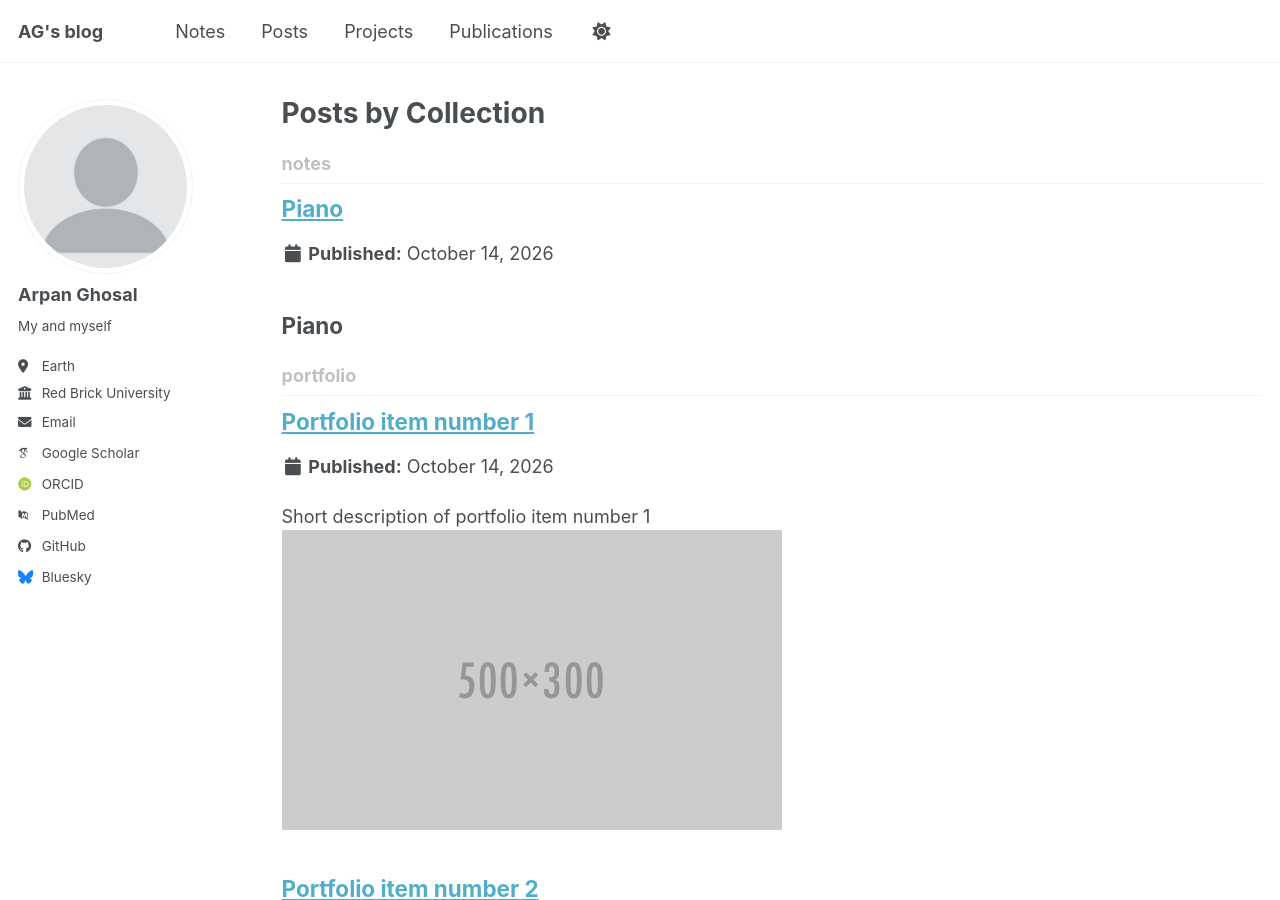
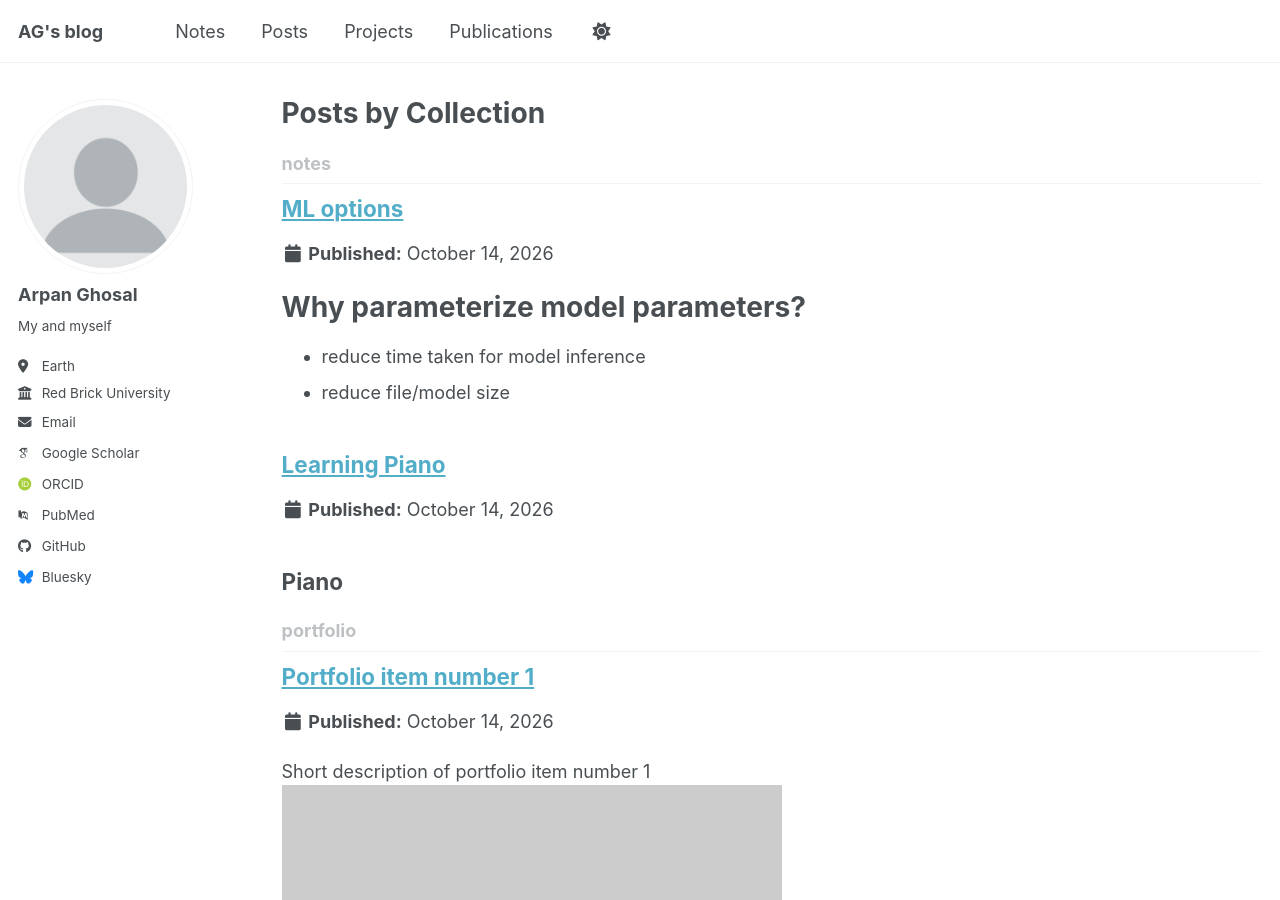
Before and after one commit to arpanghosal/arpanghosal.github.io, a Jekyll site: the page built from _pages/collection-archive.html, in a window 1280 px wide and 900 px high. Built offline with Jekyll 4.4.1, drawn with Linux system fonts in a browser that asks for light colours; some web fonts are replaced; a script bundle is joined from its source files by our own code; library files that are not in the unit come from our copies; some of the changed lines change nothing that is shown.

Commit message:
Ml lesson 1

```diff
--- a/_notes/ML.md
+++ b/_notes/ML.md
@@ -0,0 +1,95 @@
+---
+title: "ML options"
+date: 2026-10-14
+---
+
+
+
+# Why parameterize model parameters?
+ - reduce time taken for model inference
+ - reduce file/model size
+
+<!-- ![[Pasted image 20230724142836.png]]  -->
+For the above, we have
+ input = **Input**((**None**, **50**))
+ dense = **Dense**(**100**)(input)
+ dense = **Dense**(**1**)(dense)
+ dense = **Dense**(**100**)(dense)
+ output = **Dense**(**50**)(dense)
+ model = **Model**(input, output)
+
+For any kind of NN, first thing is to make architecture, then build the model according to it. In an NN, the hyperparameters to tune are the number of neurons, activation function, optimizer, learning rate, batch size, and epochs. One can also tune # of layers.
+### Keras
+A high-level API, in the context of deep learning, refers to an interface or library that provides a user-friendly and abstracted way to interact with the underlying deep learning framework. It simplifies the process of building, training, and evaluating deep learning models by hiding low-level implementation details and providing easy-to-use abstractions. Keras brings in simplicity with syntax and use, compatibility with backends, creating complex models etc. Transitions to other frameworks is also easier.
+Keras, originally a separate deep learning library, is now integrated into TensorFlow as `tf.keras`, providing the high-level API functionality within the TensorFlow framework. Enjoy the ease of Keras while benefiting from the extensive capabilities and ecosystem of TensorFlow as the backend.
+
+### Workflow of NN
+An **activation function is a parameter in each layer**.
+  Input data are fed to the input layer, followed by hidden layers, and the final output layer. The output layer contains the output value.
+     The input values moving from a layer to another layer keep changing according to the activation function.
+           **The activation function decides how to compute the input values of a layer into output values**.
+              The output values of a layer are then passed to the next layer as input values again.
+
+Each activation function has its own formula (and graph) to compute the input values.
+
+**Optimizer** - responsible to change the LR (learning rate) and weights of neurons in the NN to reach minimum loss fn.
+
+ Trade off always between LR and epochs, less capacity and memory. More one is, others have to be less.
+      A higher learning rate makes the model learn faster, but it may miss the minimum loss function and only reach the surrounding of it. A lower learning rate gives a better chance to find a minimum loss function. As a tradeoff lower learning rate needs higher epochs, or more time and memory capacity resources.
+
+
+**Batch size** - sub sets of total training set. If I have X = 100,000 images, i can train in sets of 10,000 ten times. But variance between batches is a major factor to train. However, such batching improves learning and size management. Huge batches/datasets means model building can take time.
+
+After batching comes epoch, i.e. number of times a whole dataset is passed through the neural network model is called an epoch. One epoch means that the training dataset is passed forward and backward through the neural network once.
+
+---
+
+### Backpropagation
+Passing a training dataset backward through a neural network is a fundamental step in the training process, known as "Backpropagation".
+1. **Forward Pass**: In the forward pass, the input data (training dataset) is fed into the neural network, and the data propagates layer by layer through the network. At each layer, the input is transformed through a series of weighted transformations (linear operations) and activation functions (non-linear operations). Eventually, the network generates predictions or output.
+2. **Loss Calculation**: After the forward pass, the output of the neural network is compared to the actual labels (ground truth) from the training dataset. This comparison is done using a loss function (e.g., Mean Squared Error, Cross-Entropy) that quantifies the discrepancy between the predicted values and the true values.
+3. **Backpropagation**: Backpropagation is the process of computing the gradients of the loss function with respect to the model's parameters (weights and biases). It involves working backward through the layers of the neural network to calculate how much each parameter contributed to the overall error.
+4. **Gradient Descent**: Once the gradients have been computed, the optimization algorithm (typically a variant of gradient descent) uses these gradients to update the model's parameters in a way that minimizes the loss function. This step is essential for "learning" in the neural network as it guides the model to improve its predictions.
+5. **Parameter Updates**: The computed gradients are used to update the model's parameters using an optimization algorithm (e.g., gradient descent or its variants). The optimization algorithm adjusts the model's parameters to minimize the loss function, effectively improving the model's performance on the training data.
+6. **Iterative Process**: The forward pass, loss calculation, backpropagation, and parameter update are iteratively performed multiple times (across multiple epochs) during the training process. Each iteration helps the model adjust its parameters to reduce the prediction error and improve its performance on the training data.
+In backpropagation, we pass the output of the neural network backward through the layers, but we do not pass it all the way back to the original input data (input dataset). Instead, we pass it back to the layers of the network to update the model's parameters (weights and biases) so that the network learns from the training data.
+
+### Optimizers
+Algorithms used to update parameters. There can be multiple, most famous being ADAM, Nadam etc.
+
+# Parts of a DNN
+_Nodes_ are individual units within a neural network that receive input from the previous layer and produce output for the next layer. Each node performs a weighted sum of the input data, applies an activation function to the result, and passes the output to the next layer.
+
+_Activation functions_ are used within nodes to introduce nonlinearity into the network output. They are used to model complex relationships between the input and output data and ensure that the network output is bounded and can be easily interpreted.
+
+_Dropout layers_ reduce overfitting in a neural network by randomly dropping out a percentage of nodes during training. This helps prevent the network from becoming too specialised in the training data and ensures that it can generalise to new data.
+
+_Batch normalisation layers_ are used to normalise the input data to each layer of the network, improving the stability and performance of the network. They work by normalising the output of each layer to have a mean of 0 and a standard deviation of 1, making it easier for the network to learn the appropriate weights and biases for each layer.
+
+<mark style="background: #FFB8EBA6;">ReLU -> f(x) = max(0,x)</mark>
+
+---
+
+##  Local Minima in a loss function (how to deal)
+Dealing with multiple local minima in a loss function is a common challenge in training machine learning models. While techniques like k-fold cross-validation and sampling can help improve the model's performance, they may not directly address the issue of getting stuck in local minima. Here's how these techniques can play a role:
+
+1. **K-Fold Cross-Validation:** K-fold cross-validation is a technique used to assess the model's performance by partitioning the dataset into k subsets. It helps in estimating the model's generalization ability and robustness. While k-fold cross-validation can provide a better understanding of the model's performance on different subsets of data, it doesn't directly address the issue of local minima during training.
+
+2. **Sampling Techniques:**
+   - **Random Sampling:** Randomly shuffling the training data or using random sampling for mini-batch training can help the optimization process escape from some local minima and explore different parts of the loss landscape. This is because random sampling introduces more variability in the gradient updates.
+   - **Mini-Batch Gradient Descent:** Using mini-batch gradient descent instead of full-batch can help the model navigate out of local minima more effectively. The noise introduced by mini-batch updates can help the optimization process escape from flat regions of the loss landscape.
+   - **Stochastic Gradient Descent (SGD):** In SGD, a single randomly chosen sample is used for each update, which introduces even more noise. While this noise can help escape local minima, it might also lead to slower convergence.
+
+3. **Initialization:** Proper initialization of model parameters can also influence whether the optimization process gets stuck in a local minimum. Using techniques like Xavier/Glorot initialization or He initialization can help the optimization process start from a better point in the loss landscape.
+
+4. **Learning Rate Scheduling:** Adjusting the learning rate during training can help the optimization process navigate around the loss landscape more effectively. Learning rate scheduling techniques like learning rate decay or adaptive learning rate methods can be beneficial.
+
+5. **Regularization:** Regularization techniques like L1 or L2 regularization can have a smoothing effect on the loss landscape, potentially reducing the presence of sharp local minima.
+
+6. **Network Architecture:** The architecture of the neural network itself can influence the presence of local minima. Complex architectures might have more complicated loss landscapes, but they can also increase the chances of finding good solutions.
+
+7. **Optimization Algorithms:** Some optimization algorithms, like Adam and RMSProp, use adaptive learning rates and momentum, which can help navigate the loss landscape more effectively.
+
+It's important to note that while these techniques can help the optimization process escape local minima, there's no guarantee that they will find the global minimum. Often, the choice of optimization algorithm, learning rate, and initialization strategy depends on empirical experimentation to find the best combination for a specific problem.
+
+---
--- a/_notes/piano.md
+++ b/_notes/piano.md
@@ -1,8 +1,6 @@
 ---
-title: "Piano"
-permalink: /pages/
-layout: single
-author_profile: true
+title: "Learning Piano"
+date: 2026-10-14
 ---
 
 ## Piano
```
